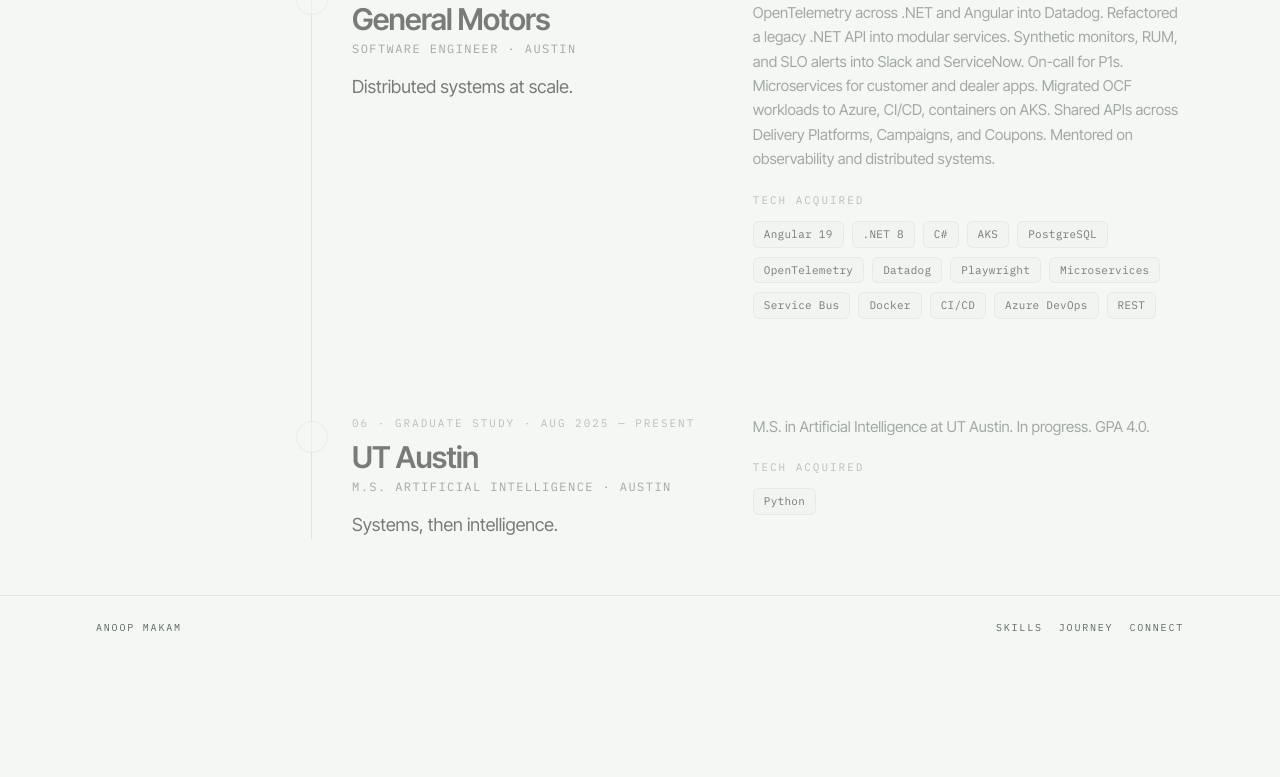
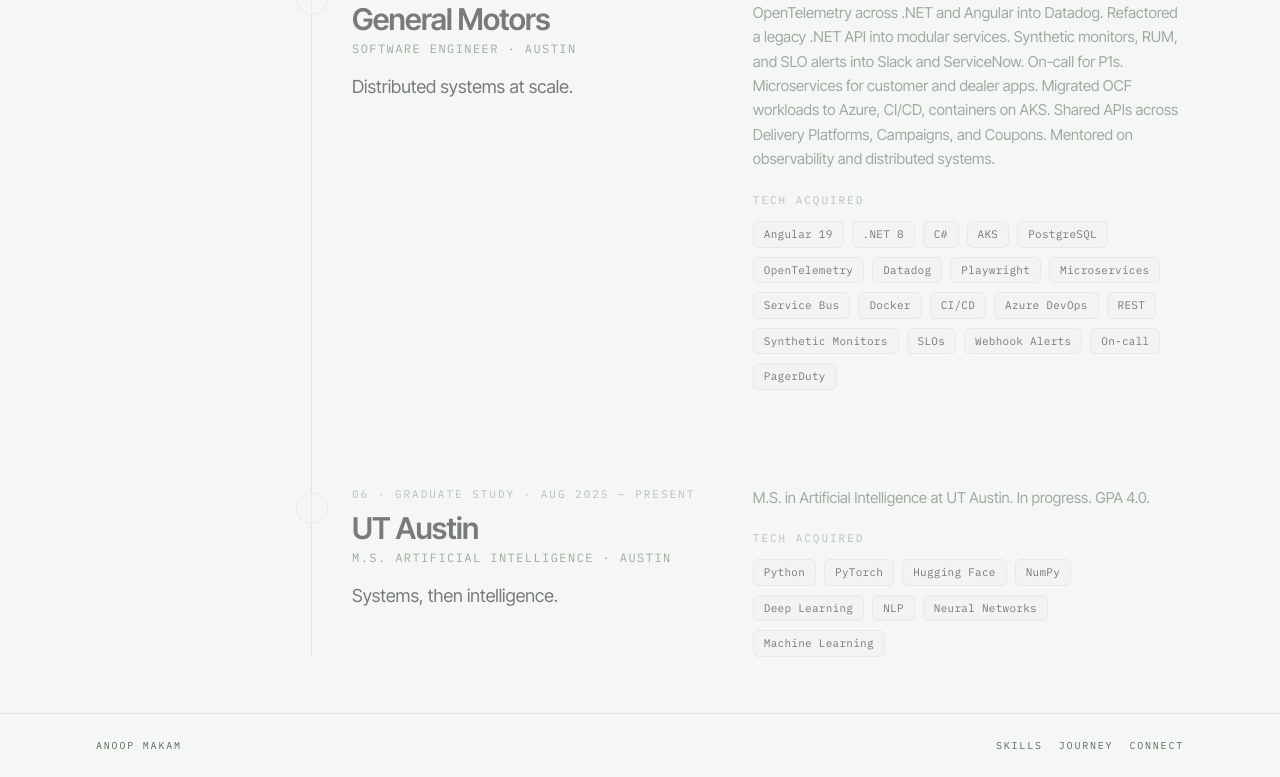
Before and after one commit to anoop-makam/profile, a React (Vite) app: page /journey in a window 1280 px wide. Shown: the part 1320-2097 px from the top of the page. Before the commit the page ends 1979 px from the top, so only its background shows below. Built offline with nearby package versions, Linux system fonts and the light colour scheme.

Commit message:
Add GM observability and UT Austin AI skills
Include synthetic monitors, SLOs, webhook alerts, on-call, and
PagerDuty from GM, plus the MS AI stack at UT Austin.

Co-authored-by: anoop1makam <anoop1makam@gmail.com>

```diff
--- a/src/data/aliases.ts
+++ b/src/data/aliases.ts
@@ -7,6 +7,19 @@ export const skillAliases: Record<string, string> = {
   'github-actions': 'gha',
   actions: 'gha',
   'open-telemetry': 'otel',
+  'synthetic-monitors': 'synthetics',
+  synthetics: 'synthetics',
+  slos: 'slo',
+  'service-level-objectives': 'slo',
+  'webhook-alerts': 'webhooks',
+  'on-call': 'oncall',
+  pagerduty: 'pagerduty',
+  'hugging-face': 'huggingface',
+  huggingface: 'huggingface',
+  'deep-learning': 'deeplearning',
+  'natural-language-processing': 'nlp',
+  'neural-networks': 'neuralnets',
+  'machine-learning': 'ml',
 }
 
 export function resolveSkillId(raw: string | null | undefined): string | null {
--- a/src/data/journey.ts
+++ b/src/data/journey.ts
@@ -80,6 +80,11 @@ export const journey: JourneyEvent[] = [
       'cicd',
       'azdo',
       'rest',
+      'synthetics',
+      'slo',
+      'webhooks',
+      'oncall',
+      'pagerduty',
     ],
     indexLabel: 'GM',
     milestone: 'Professional',
@@ -93,7 +98,16 @@ export const journey: JourneyEvent[] = [
     location: 'Austin',
     headline: 'Systems, then intelligence.',
     description: 'M.S. in Artificial Intelligence at UT Austin. In progress. GPA 4.0.',
-    skills: ['python'],
+    skills: [
+      'python',
+      'pytorch',
+      'huggingface',
+      'numpy',
+      'deeplearning',
+      'nlp',
+      'neuralnets',
+      'ml',
+    ],
     indexLabel: 'UT',
     milestone: 'Graduate study',
   },
--- a/src/data/skills.ts
+++ b/src/data/skills.ts
@@ -225,7 +225,7 @@ export const skills: Skill[] = [
         description: 'Python in the toolbox for scripting and AI coursework at UT Austin.',
       },
     ],
-    relatedSkills: [],
+    relatedSkills: ['pytorch', 'huggingface', 'numpy', 'ml'],
   },
   {
     id: 'java',
@@ -525,7 +525,7 @@ export const skills: Skill[] = [
           'Traces, logs, and metrics into Datadog. Synthetic monitors, RUM, and SLO alerts into Slack and ServiceNow.',
       },
     ],
-    relatedSkills: ['otel', 'grafana', 'microservices', 'angular'],
+    relatedSkills: ['otel', 'grafana', 'synthetics', 'slo', 'webhooks', 'microservices', 'angular'],
   },
   {
     id: 'otel',
@@ -567,6 +567,188 @@ export const skills: Skill[] = [
       },
     ],
     relatedSkills: ['datadog', 'kibana', 'otel'],
+  },
+  {
+    id: 'synthetics',
+    name: 'Synthetic Monitors',
+    category: 'observability',
+    weight: 1.1,
+    contexts: [
+      {
+        organization: 'General Motors',
+        role: 'Software engineer',
+        year: '2022 — Present',
+        description:
+          'Synthetic monitors in Datadog for the customer and dealer apps, alongside RUM.',
+      },
+    ],
+    relatedSkills: ['datadog', 'slo', 'webhooks', 'otel'],
+  },
+  {
+    id: 'slo',
+    name: 'SLOs',
+    category: 'observability',
+    weight: 1.1,
+    contexts: [
+      {
+        organization: 'General Motors',
+        role: 'Software engineer',
+        year: '2022 — Present',
+        description: 'Service level objectives, with SLO alerts into Slack and ServiceNow.',
+      },
+    ],
+    relatedSkills: ['datadog', 'synthetics', 'webhooks', 'oncall'],
+  },
+  {
+    id: 'webhooks',
+    name: 'Webhook Alerts',
+    category: 'observability',
+    weight: 0.95,
+    contexts: [
+      {
+        organization: 'General Motors',
+        role: 'Software engineer',
+        year: '2022 — Present',
+        description: 'Webhook alerts from the observability stack into Slack and ServiceNow.',
+      },
+    ],
+    relatedSkills: ['datadog', 'slo', 'pagerduty', 'oncall'],
+  },
+  {
+    id: 'oncall',
+    name: 'On-call',
+    category: 'observability',
+    weight: 1.05,
+    contexts: [
+      {
+        organization: 'General Motors',
+        role: 'Software engineer',
+        year: '2022 — Present',
+        description: 'On-call for P1s on the customer and dealer-facing services.',
+      },
+    ],
+    relatedSkills: ['pagerduty', 'slo', 'datadog', 'jira'],
+  },
+  {
+    id: 'pagerduty',
+    name: 'PagerDuty',
+    category: 'observability',
+    weight: 0.95,
+    contexts: [
+      {
+        organization: 'General Motors',
+        role: 'Software engineer',
+        year: '2022 — Present',
+        description: 'PagerDuty for on-call at GM.',
+      },
+    ],
+    relatedSkills: ['oncall', 'webhooks', 'slo', 'datadog'],
+  },
+  {
+    id: 'pytorch',
+    name: 'PyTorch',
+    category: 'ai',
+    weight: 1.15,
+    contexts: [
+      {
+        organization: 'UT Austin',
+        role: 'M.S. Artificial Intelligence',
+        year: '2025 — Present',
+        description: 'PyTorch for deep learning coursework in the MS at UT Austin.',
+      },
+    ],
+    relatedSkills: ['python', 'numpy', 'deeplearning', 'neuralnets', 'huggingface'],
+  },
+  {
+    id: 'huggingface',
+    name: 'Hugging Face',
+    category: 'ai',
+    weight: 1.05,
+    contexts: [
+      {
+        organization: 'UT Austin',
+        role: 'M.S. Artificial Intelligence',
+        year: '2025 — Present',
+        description: 'Hugging Face for NLP work in the MS at UT Austin.',
+      },
+    ],
+    relatedSkills: ['pytorch', 'nlp', 'python', 'deeplearning'],
+  },
+  {
+    id: 'numpy',
+    name: 'NumPy',
+    category: 'ai',
+    weight: 0.95,
+    contexts: [
+      {
+        organization: 'UT Austin',
+        role: 'M.S. Artificial Intelligence',
+        year: '2025 — Present',
+        description: 'NumPy for numerical work in the MS at UT Austin.',
+      },
+    ],
+    relatedSkills: ['python', 'pytorch', 'ml'],
+  },
+  {
+    id: 'deeplearning',
+    name: 'Deep Learning',
+    category: 'ai',
+    weight: 1.15,
+    contexts: [
+      {
+        organization: 'UT Austin',
+        role: 'M.S. Artificial Intelligence',
+        year: '2025 — Present',
+        description: 'Deep learning as part of the MS in Artificial Intelligence at UT Austin.',
+      },
+    ],
+    relatedSkills: ['pytorch', 'neuralnets', 'ml', 'huggingface'],
+  },
+  {
+    id: 'nlp',
+    name: 'NLP',
+    category: 'ai',
+    weight: 1.1,
+    contexts: [
+      {
+        organization: 'UT Austin',
+        role: 'M.S. Artificial Intelligence',
+        year: '2025 — Present',
+        description:
+          'Natural language processing coursework in the MS at UT Austin.',
+      },
+    ],
+    relatedSkills: ['huggingface', 'pytorch', 'deeplearning', 'ml'],
+  },
+  {
+    id: 'neuralnets',
+    name: 'Neural Networks',
+    category: 'ai',
+    weight: 1.05,
+    contexts: [
+      {
+        organization: 'UT Austin',
+        role: 'M.S. Artificial Intelligence',
+        year: '2025 — Present',
+        description: 'Neural networks as part of the MS at UT Austin.',
+      },
+    ],
+    relatedSkills: ['deeplearning', 'pytorch', 'ml'],
+  },
+  {
+    id: 'ml',
+    name: 'Machine Learning',
+    category: 'ai',
+    weight: 1.15,
+    contexts: [
+      {
+        organization: 'UT Austin',
+        role: 'M.S. Artificial Intelligence',
+        year: '2025 — Present',
+        description: 'Machine learning coursework in the MS at UT Austin.',
+      },
+    ],
+    relatedSkills: ['python', 'numpy', 'deeplearning', 'nlp'],
   },
   {
     id: 'angular',
```
